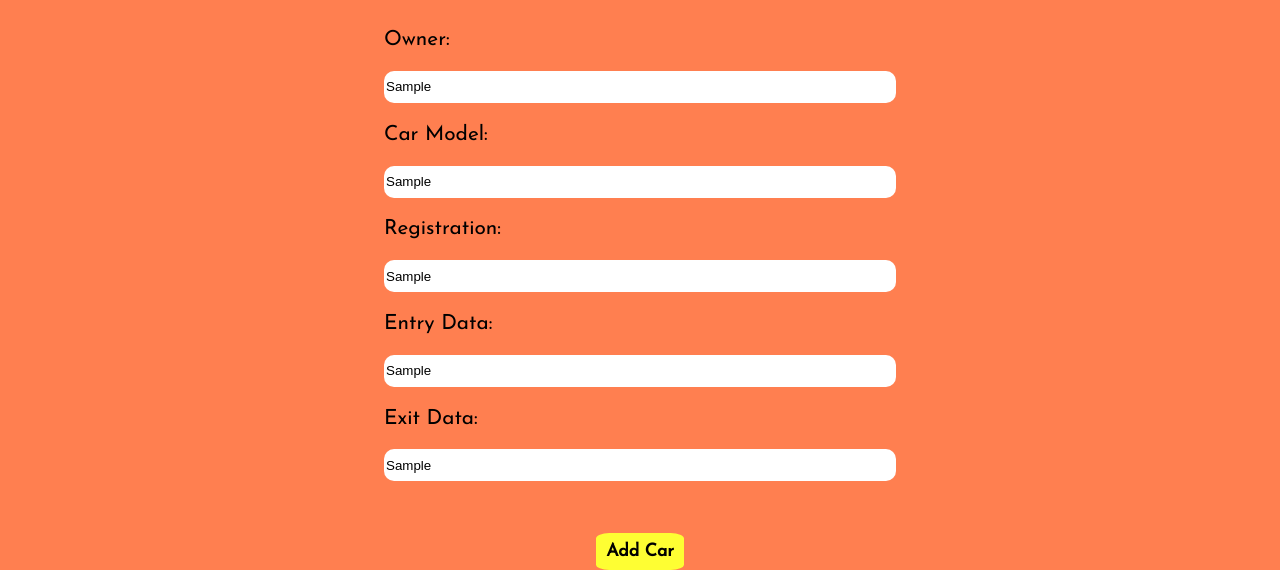
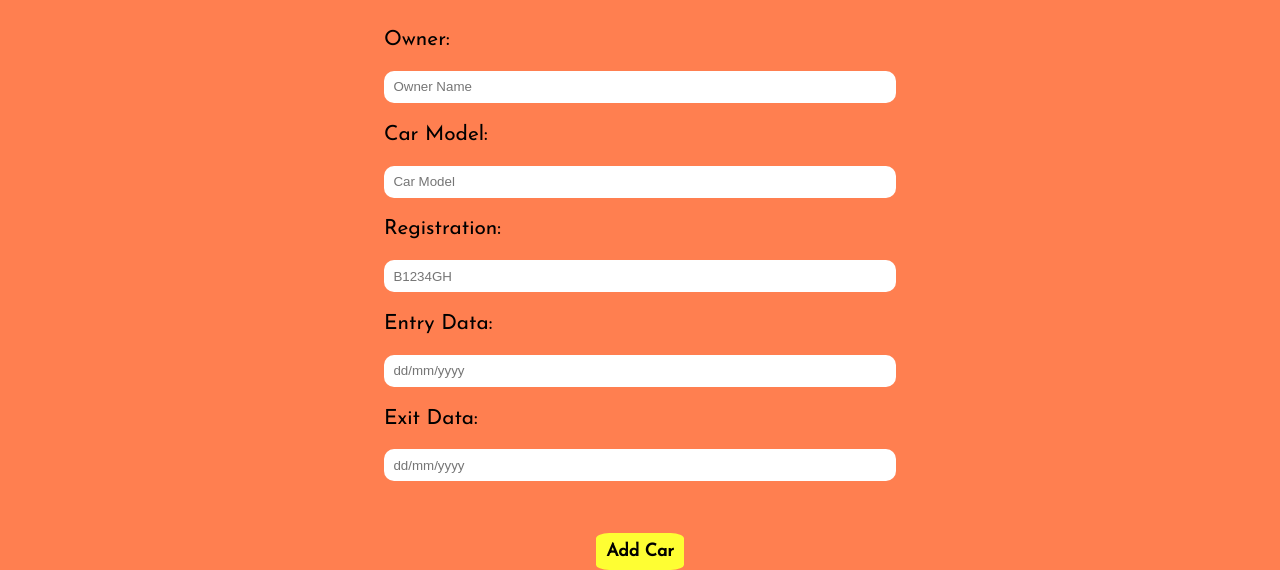
Before and after one commit to pchernaev/Parking-Management, a plain HTML site: page index.html in a window 1280 px wide. Both pictures are taken after typing "Sample", "Sample", "Sample", "Sample", "Sample" into the empty fields and a click on the button "Add Car". Shown: the part 233-803 px from the top of the page. Drawn offline with Linux system fonts and the light colour scheme; a web font is replaced by a local one.

Commit message:
no data validation

```diff
--- a/index.html
+++ b/index.html
@@ -26,25 +26,51 @@
       </div>
       <div id="owner">
         <p>Owner:</p>
-        <input type="text" placeholder="  Owner Name" class="inputs" />
+        <input
+          type="text"
+          placeholder="  Owner Name"
+          id="owner-input"
+          class="inputs"
+        />
       </div>
       <div id="model">
         <p>Car Model:</p>
-        <input type="text" placeholder="  Car Model" class="inputs" />
+        <input
+          type="text"
+          placeholder="  Car Model"
+          id="model-input"
+          class="inputs"
+        />
       </div>
       <div id="registration">
         <p>Registration:</p>
-        <input type="text" placeholder="  B1234GH" class="inputs" />
+        <input
+          type="text"
+          placeholder="  B1234GH"
+          id="registration-input"
+          class="inputs"
+        />
       </div>
       <div id="data">
         <p>Entry Data:</p>
-        <input type="text" placeholder="  dd/mm/yyyy" class="inputs" />
+        <input
+          type="text"
+          placeholder="  dd/mm/yyyy"
+          id="entry-input"
+          class="inputs"
+        />
         <p>Exit Data:</p>
-        <input type="text" placeholder="  dd/mm/yyyy" class="inputs" />
+        <input
+          type="text"
+          placeholder="  dd/mm/yyyy"
+          id="exit-input"
+          class="inputs"
+        />
       </div>
       <div id="btn">
-        <button id="add-btn">Add Car</button>
+        <button id="add-btn" type="submit">Add Car</button>
       </div>
     </div>
   </body>
+  <script src="main.js"></script>
 </html>
--- /dev/null
+++ b/main.js
@@ -0,0 +1,33 @@
+let button = document.querySelector("#add-btn"),
+  owner = document.querySelector("#owner-input"),
+  carModel = document.querySelector("#model-input"),
+  registration = document.querySelector("#registration-input"),
+  entryData = document.querySelector("#entry-input"),
+  exitData = document.querySelector("#exit-input");
+
+let localData = JSON.parse(localStorage.getItem("DATA")) ?? [];
+
+button.addEventListener("click", function () {
+  let ownerValue = owner.value,
+    carModelValue = carModel.value,
+    registrationValue = registration.value,
+    entryDataValue = entryData.value,
+    exitDataValue = exitData.value;
+
+  let newCar = {
+    owner: ownerValue,
+    carModel: carModelValue,
+    registration: registrationValue,
+    entryData: entryDataValue,
+    exitData: exitDataValue,
+  };
+
+  localData.push(newCar);
+  localStorage.setItem("CLIENTSDATA", JSON.stringify(localData));
+
+  owner.value = "";
+  carModel.value = "";
+  registration.value = "";
+  entryData.value = "";
+  exitData.value = "";
+});
--- a/style.css
+++ b/style.css
@@ -84,4 +84,5 @@ body {
   height: 4%;
   border: transparent;
   border-radius: 10px;
+  text-align: start;
 }
```
Also changed, not shown: data.js (added).
